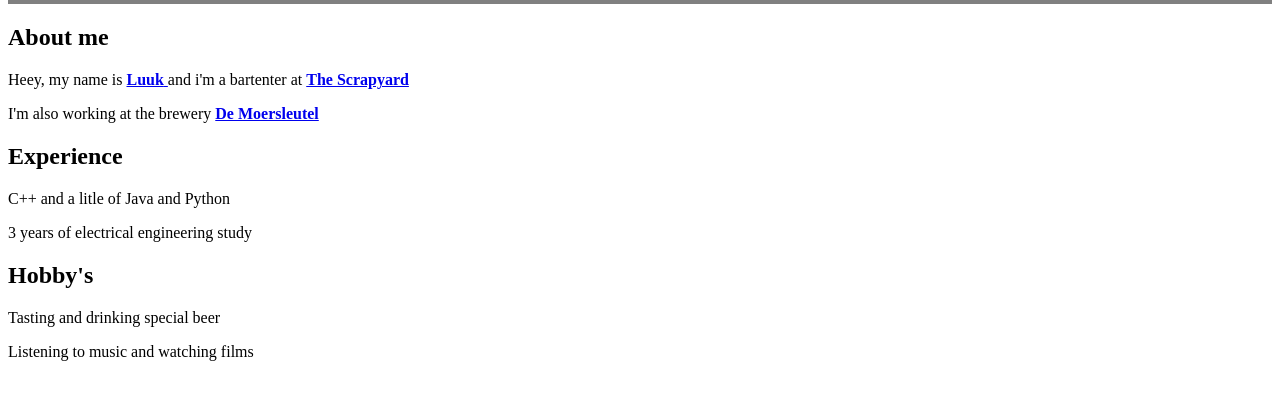
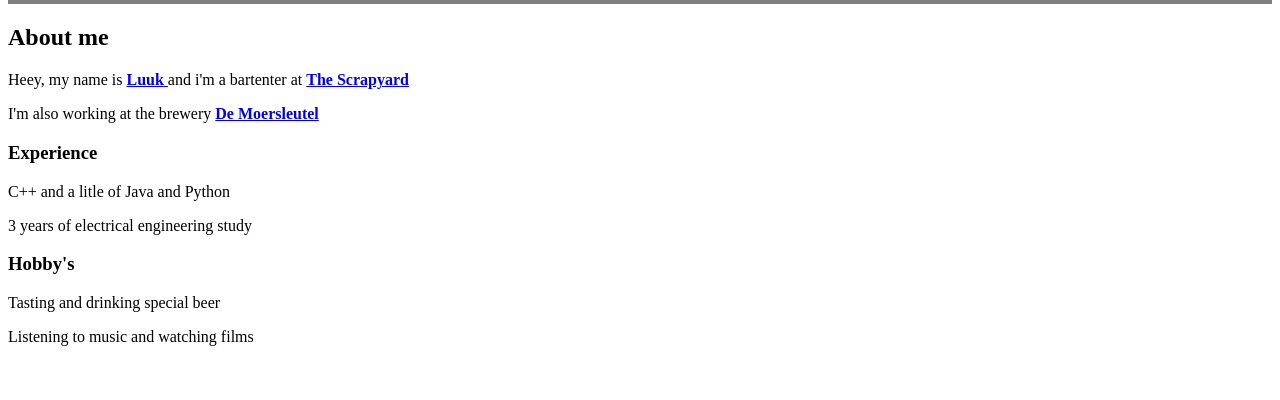
Before and after one commit to LBBleeker/Webdevelopment, a plain HTML site: page first_HTML/index.html in a window 1280 px wide. Shown: the part 66-466 px from the top of the page. Drawn offline with Linux system fonts and the light colour scheme.

Commit message:
Update index.html

```diff
--- a/first_HTML/index.html
+++ b/first_HTML/index.html
@@ -1,4 +1,3 @@
-
 <html>
   <head>
     <title>LB Bleeker</title>
@@ -6,20 +5,32 @@
   <body>
     <header>
       <h1>Luuk Bleeker</h1>
-            <hr size="4px" noshade>
+      <hr size="4px" noshade />
     </header>
     <main>
       <article>
         <h2>About me</h2>
-                    <p>Heey, my name is <a href="./luuk_bleeker/about.html"> <strong>Luuk</strong> </a>  and i'm a bartenter at <a href="https://moersleutel.com/our-taproom" target="_blank"><strong>The Scrapyard</strong></a></p>
-                    <p>I'm also working at the brewery <a href="https://moersleutel.com" target="_blank"> <strong>De Moersleutel</strong></a></p>
+        <p>
+          Heey, my name is
+          <a href="./luuk_bleeker/about.html"> <strong>Luuk</strong> </a> and
+          i'm a bartenter at
+          <a href="https://moersleutel.com/our-taproom" target="_blank"
+            ><strong>The Scrapyard</strong></a
+          >
+        </p>
+        <p>
+          I'm also working at the brewery
+          <a href="https://moersleutel.com" target="_blank">
+            <strong>De Moersleutel</strong></a
+          >
+        </p>
         <section>
-                        <h2>Experience</h2>
+          <h3>Experience</h3>
           <p>C++ and a litle of Java and Python</p>
           <p>3 years of electrical engineering study</p>
         </section>
         <section>
-                        <h2>Hobby's</h2>
+          <h3>Hobby's</h3>
           <p>Tasting and drinking special beer</p>
           <p>Listening to music and watching films</p>
         </section>
```
Lines whose indentation alone changed are shown as unchanged.
